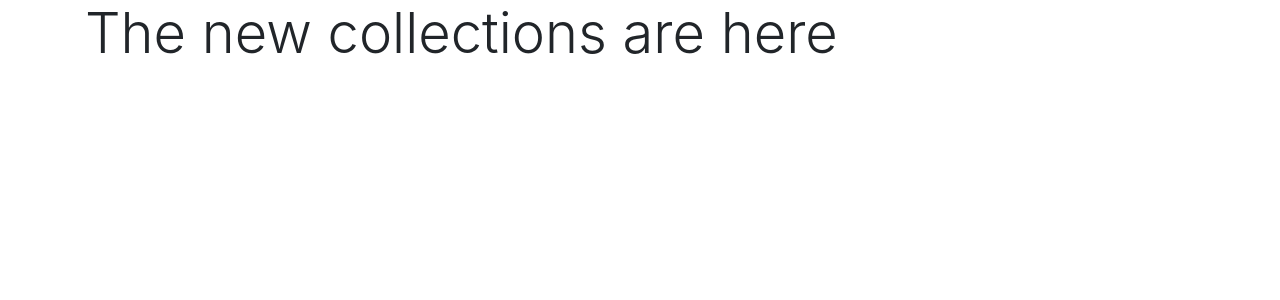
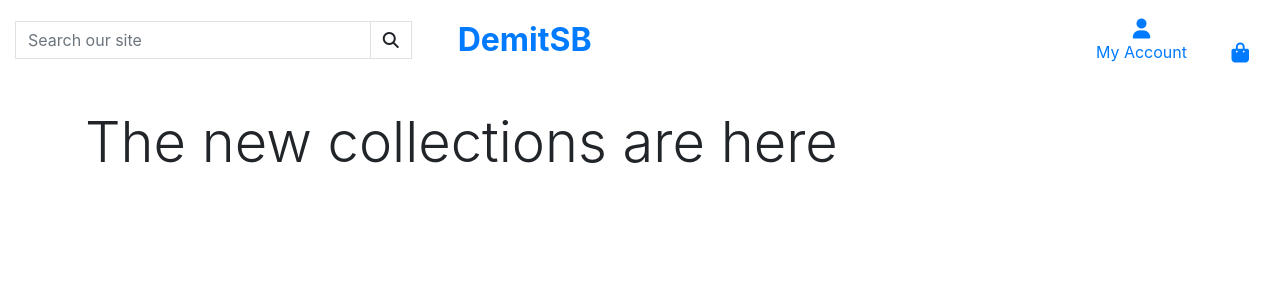
Before and after one commit to paulie-o74/Demit-SB, a Django app: page / in a window 1280 px wide. Shown: the top 300 px of the page. Run offline with Django 3.2, Linux system fonts and the light colour scheme; some libraries are stand-ins or nearby versions.

Commit message:
add main page header

```diff
--- a/home/templates/home/index.html
+++ b/home/templates/home/index.html
@@ -4,7 +4,7 @@
 {% block page_header %}
     <div class="container header-container">
         <div class="row">
-            <div class="col">
+            <div class="col-7 col-md-6 my-auto">
 
             </div>
         </div>
--- a/templates/base.html
+++ b/templates/base.html
@@ -40,6 +40,66 @@
   <body>
     <header class="container-fluid autohide">
 
+        <div id="topnav" class="row bg-white pt-lg-2 d-none d-lg-flex">
+            <div class="col-12 col-lg-4 my-auto py-1 py-lg-0 text-center text-lg-left">
+
+                <form method="GET" action="{% url 'products' %}">
+                    <div class="input-group w-100">
+                        <input class="form-control border border-black rounded-0" type="text" name="q" placeholder="Search our site">
+                        <div class="input-group-append">
+                            <button class="form-control btn btn-black border border-black rounded-0" type="submit">
+                                <span class="icon">
+                                    <i class="fas fa-search"></i>
+                                </span>
+                            </button>
+                        </div>
+                    </div>
+                </form>
+            </div>
+            <div class="col-12 col-lg-4 my-auto py-1 py-lg-0">
+                <a href="{% url 'home' %}" class="nav-link main-logo-link">
+                    <h2 class="logo-font text-black my-0"><strong>DemitSB</strong></h2>
+                </a>
+            </div>
+            <div class="col-12 col-lg-4 my-auto py-1 py-lg-0">
+                <ul class="list-inline list-unstyled text-center text-lg-right my-0">
+                    <li class="list-inline-item dropdown">
+                        <a class="text-black nav-link" href="#" id="user-options" data-toggle="dropdown" aria-haspopup="true" aria-expanded="false">
+                            <div class="text-center">
+                                <div><i class="fas fa-user fa-lg"></i></div>
+                                <p class="my-0">My Account</p>
+                            </div>
+                        </a>
+                        <div class="dropdown-menu border-0" aria-labelledby="user-options">
+                            {% if request.user.is_authenticated %}
+                                {% if request.user.is_superuser %}
+                                    <a href="{% url 'add_product' %}" class="dropdown-item">Product Management</a>
+                                {% endif %}
+                                <a href="{% url 'profile' %}" class="dropdown-item">My Profile</a>
+                                <a href="{% url 'account_logout' %}" class="dropdown-item">Logout</a>
+                            {% else %}
+                                <a href="{% url 'account_signup' %}" class="dropdown-item">Register</a>
+                                <a href="{% url 'account_login' %}" class="dropdown-item">Login</a>
+                            {% endif %}
+                        </div>
+                    </li>
+                    <li class="list-inline-item">
+                        <a class="{% if grand_total %}text-info font-weight-bold{% else %}text-black{% endif %} nav-link" href="{% url 'view_bag' %}">
+                            <div class="text-center">
+                                <div><i class="fas fa-shopping-bag fa-lg"></i></div>
+                            </div>
+                        </a>
+                    </li>
+                </ul>
+            </div>
+        </div>
+
+
+        <div id="delivery-banner" class="row text-center">
+            <div class="col bg-black text-white">
+                <h4 class="logo-font my-1">Free delivery on orders over 30$!</h4>
+            </div>
+        </div>
     </header>
     {% if messages %}
         <div class="message-container">
```
Also changed, not shown: static/css/base.css (added).
